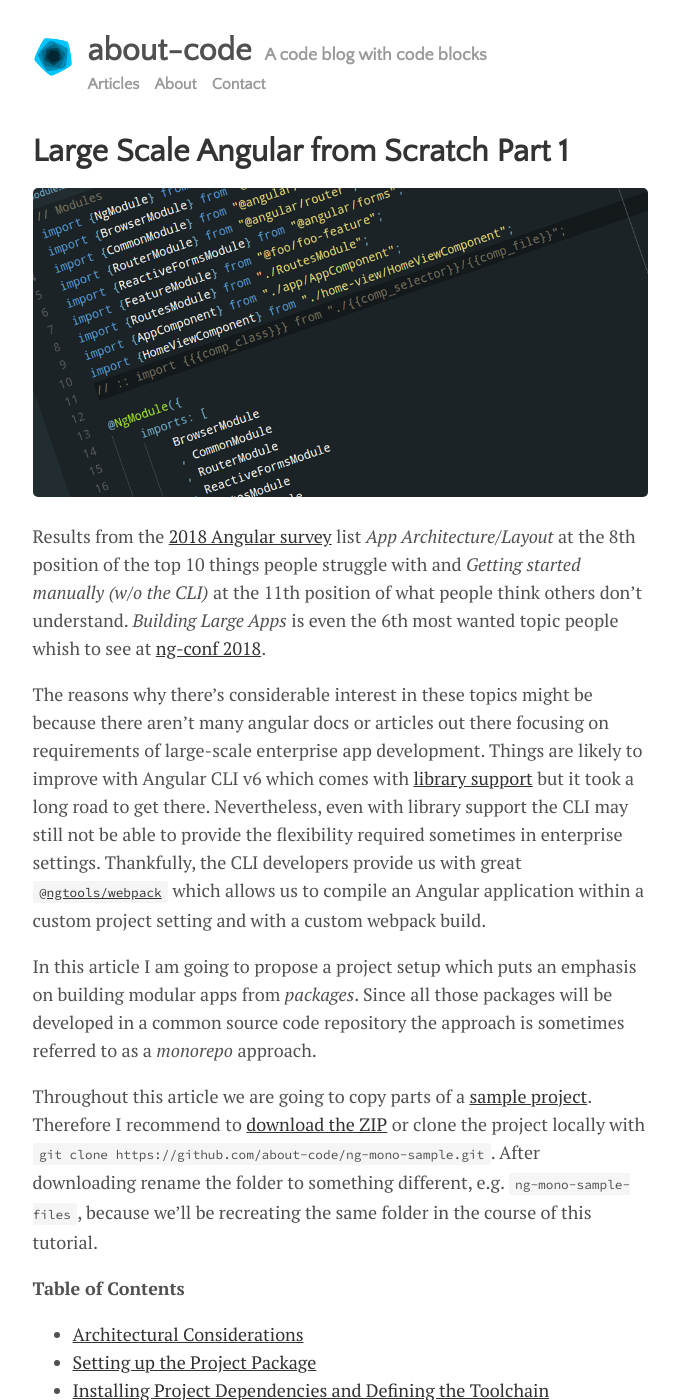
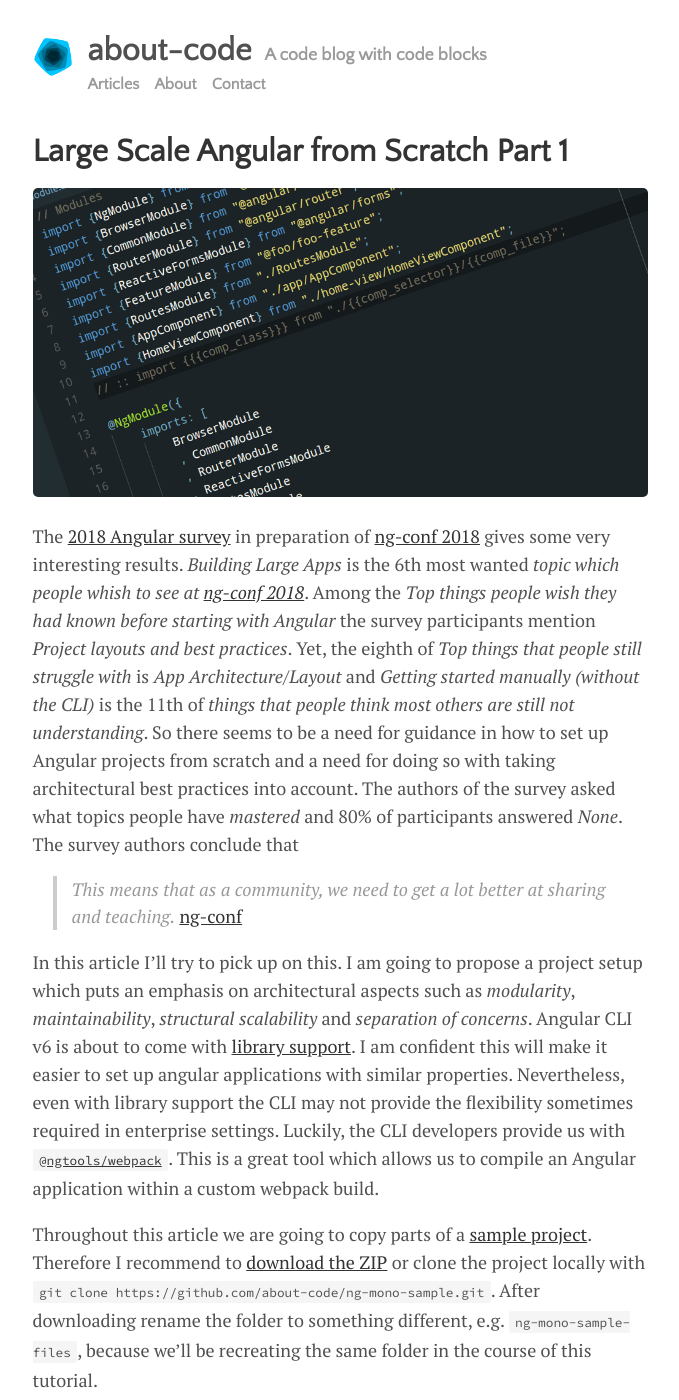
Before and after one commit to about-code/about-code.github.io, a Jekyll site: the page built from _posts/2018-04-28-large-scale-angular.md, in a window 1280 px wide and 1400 px high. Shown: the whole window, without its empty margins (300-979 px from the left). Built offline with Jekyll 4.4.1, drawn with Linux system fonts in a browser that asks for light colours; some of the changed text lies outside the part shown.

Commit message:
Rework introduction and some phrases

```diff
--- a/_posts/2018-04-28-large-scale-angular.md
+++ b/_posts/2018-04-28-large-scale-angular.md
@@ -6,11 +6,11 @@ categories: web-development javascript angular
 image: 2018-04-28-large-scale-angular/article.png
 ---
 
-Results from the <a href="https://www.ng-conf.org/survey-results-angular-community/" target="_blank">2018 Angular survey</a> list *App Architecture/Layout* at the 8th position of the top 10 things people struggle with and *Getting started manually (w/o the CLI)* at the 11th position of what people think others don't understand. *Building Large Apps* is even the 6th most wanted topic people whish to see at [ng-conf 2018](https://www.ng-conf.org).
+The <a href="https://www.ng-conf.org/survey-results-angular-community/" target="_blank">2018 Angular survey</a> in preparation of [ng-conf 2018](https://www.ng-conf.org) gives some very interesting results. *Building Large Apps* is the 6th most wanted *topic which people whish to see at [ng-conf 2018](https://www.ng-conf.org)*. Among the *Top things people wish they had known before starting with Angular* the survey participants mention *Project layouts and best practices*. Yet, the eighth of *Top things that people still struggle with* is *App Architecture/Layout* and *Getting started manually (without the CLI)* is the 11th of *things that people think most others are still not understanding*. So there seems to be a need for guidance in how to set up Angular projects from scratch and a need for doing so with taking architectural best practices into account. The authors of the survey asked what topics people have *mastered* and 80% of participants answered *None*. The survey authors conclude that
 
-The reasons why there's considerable interest in these topics might be because there aren't many angular docs or articles out there focusing on requirements of large-scale enterprise app development. Things are likely to improve with Angular CLI v6 which comes with [library support](https://github.com/angular/angular-cli/issues/6510) but it took a long road to get there. Nevertheless, even with library support the CLI may still not be able to provide the flexibility required sometimes in enterprise settings. Thankfully, the CLI developers provide us with great [`@ngtools/webpack`](https://npmjs.com/package/@ngtools/webpack) which allows us to compile an Angular application within a custom project setting and with a custom webpack build.
+> *This means that as a community, we need to get a lot better at sharing and teaching.* [ng-conf](https://www.ng-conf.org/survey-results-angular-community)
 
-In this article I am going to propose a project setup which puts an emphasis on building modular apps from *packages*. Since all those packages will be developed in a common source code repository the approach is sometimes referred to as a *monorepo* approach.
+In this article I'll try to pick up on this. I am going to propose a project setup which puts an emphasis on architectural aspects such as *modularity*, *maintainability*, *structural scalability* and *separation of concerns*.  Angular CLI v6 is about to come with [library support](https://github.com/angular/angular-cli/issues/6510). I am confident this will make it easier to set up angular applications with similar properties. Nevertheless, even with library support the CLI may not provide the flexibility sometimes required in enterprise settings. Luckily, the CLI developers provide us with [`@ngtools/webpack`](https://npmjs.com/package/@ngtools/webpack). This is a great tool which allows us to compile an Angular application within a custom webpack build.
 
 Throughout this article we are going to copy parts of a [sample project](https://github.com/about-code/ng-mono-sample). Therefore I recommend to [download the ZIP](https://github.com/about-code/ng-mono-sample/archive/master.zip) or clone the project locally with `git clone https://github.com/about-code/ng-mono-sample.git`. After downloading rename the folder to something different, e.g. `ng-mono-sample-files`, because we'll be recreating the same folder in the course of this tutorial.
 
@@ -47,7 +47,7 @@ Part 2 (yet to be written)<a name="toc_part2"></a>
 
 ## Architectural Considerations<a name="architectural_considerations"></a>
 
-It can't be emphasized enough how much *project structure affects program structure*. Writing a large piece of software should be considered a *process of developing reusable libraries*. Monorepo structures are particularily suited here. They scale from simple to very large and complex apps *because* they imply a concept of modularity via a `packages` folder. In that folder you develop npm packages! Its just a simple folder but it can be very important. I've seen experienced enterprise developers writing Angular apps based on an Angular-CLI structure or custom project structure never thinking of modularizing their apps beyond `NgModules` - so modularizing them down to the deployment layer which means the layer on which you operate whenever using `npm install`.
+It can't be emphasized enough how much *project structure affects program structure*. Writing a large piece of software should be considered a *process of developing reusable libraries a.k.a. packages*. Developing multiple packages within a common source code repository is sometimes referred to as a *[monorepo](https://github.com/babel/babel/blob/master/doc/design/monorepo.md)* approach. Monorepo project structures scale from simple to very large and complex projects *because* they imply a concept of *packages*, yet without the need to set up a build and publishing process for each one individually, like it is the case in "traditional" node package development. Having a repo structure with a *packages* folder sounds trival but it is so important. I've seen experienced enterprise developers writing Angular apps based on an Angular-CLI structure or custom project structure, never thinking of modularizing their apps beyond `NgModules` - so modularizing them down to the npm package level. However this is where we operate on whenever using `npm install`, whenever we benefit from code reuse and first class dependency management.
 
 As soon as you think in terms of npm packages, though, you automatically think in terms of *public vs. private API, package boundaries, dependencies* etc. The Angular repositories follow the [monorepo approach made popular by the Babel project](https://github.com/babel/babel/blob/master/doc/design/monorepo.md) and thus are actually good examples of how to structure complex pieces of software into...
 
```
